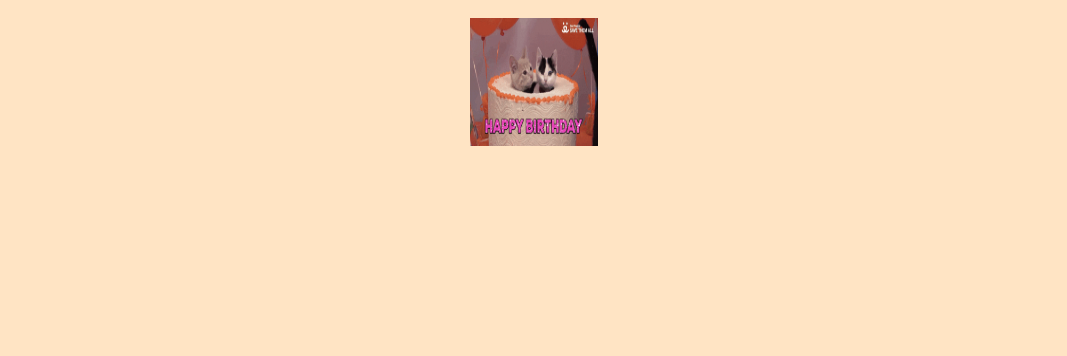
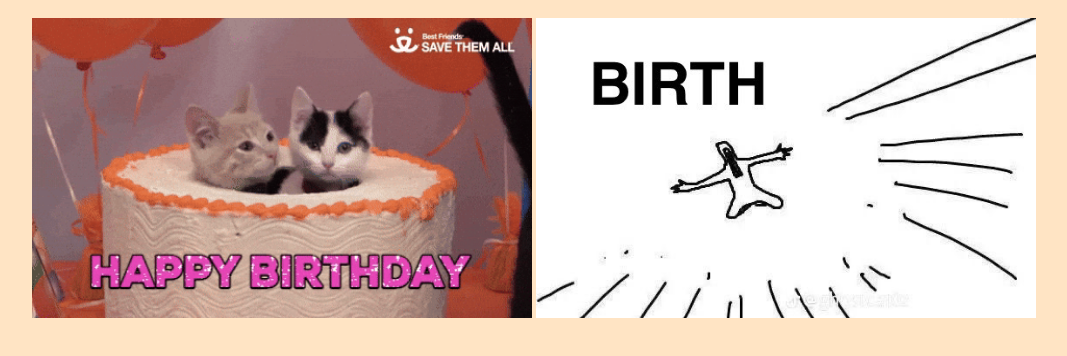
Before and after one commit to belll218/HappyBirthday, a plain HTML site: page next.html in a window 1280 px wide. Shown: the part 120-476 px from the top of the page, without its empty margins (106-1173 px from the left). Drawn offline with Linux system fonts and the light colour scheme.

Commit message:
linked photo after gif

```diff
--- a/next.html
+++ b/next.html
@@ -18,6 +18,7 @@
 <body>
     <h1 id="text">Happy Birthday!!!</h1>
     <div>
-        <img src="Birthday_gif.gif" style="width:128px;height:128px;">
+        <img src="Birthday_gif.gif" style="width:500px;height:300px;">
+        <img src="serenea_birthdaymeme.jpg" style="width:500px;height:300px;">
     </div>
 </body>
```
